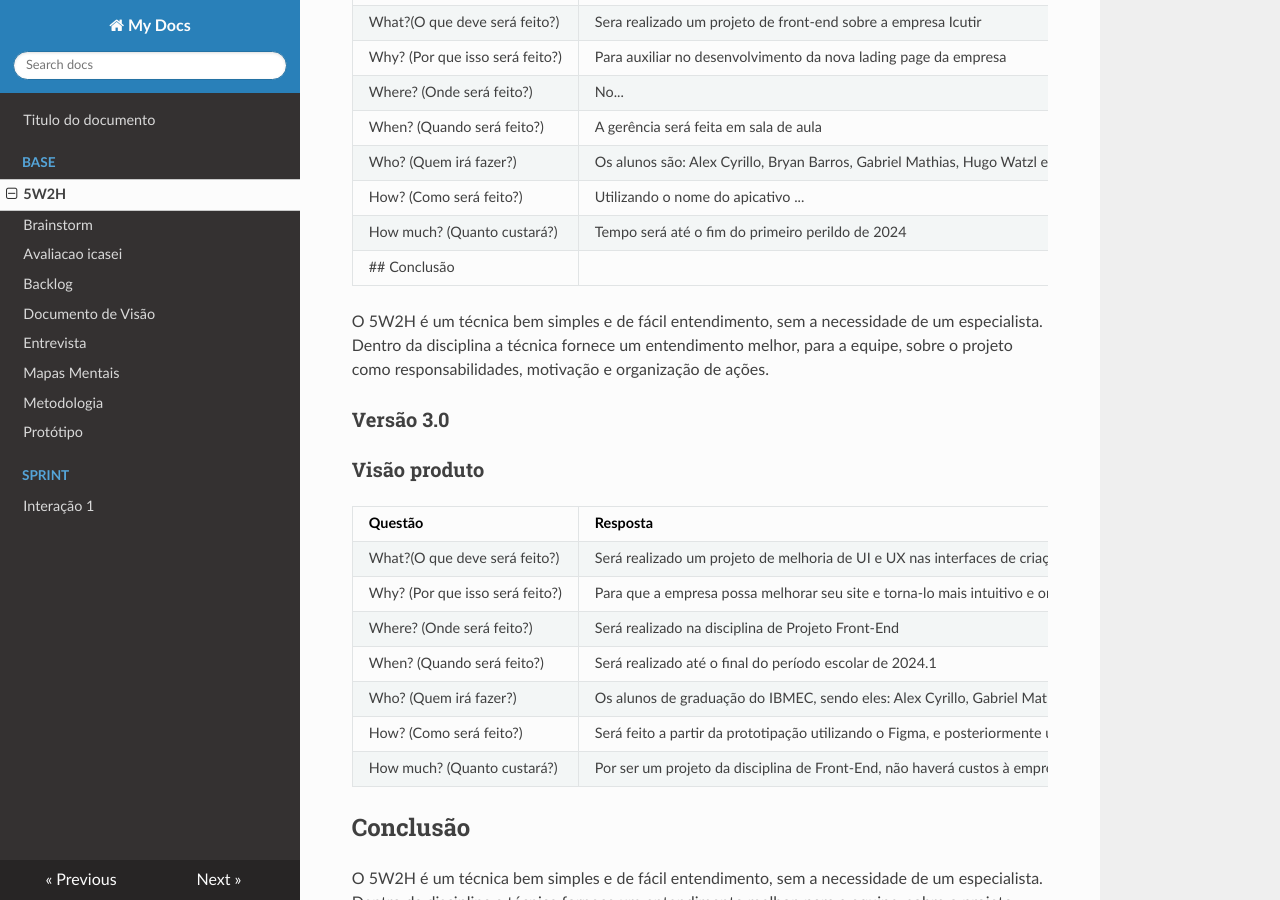
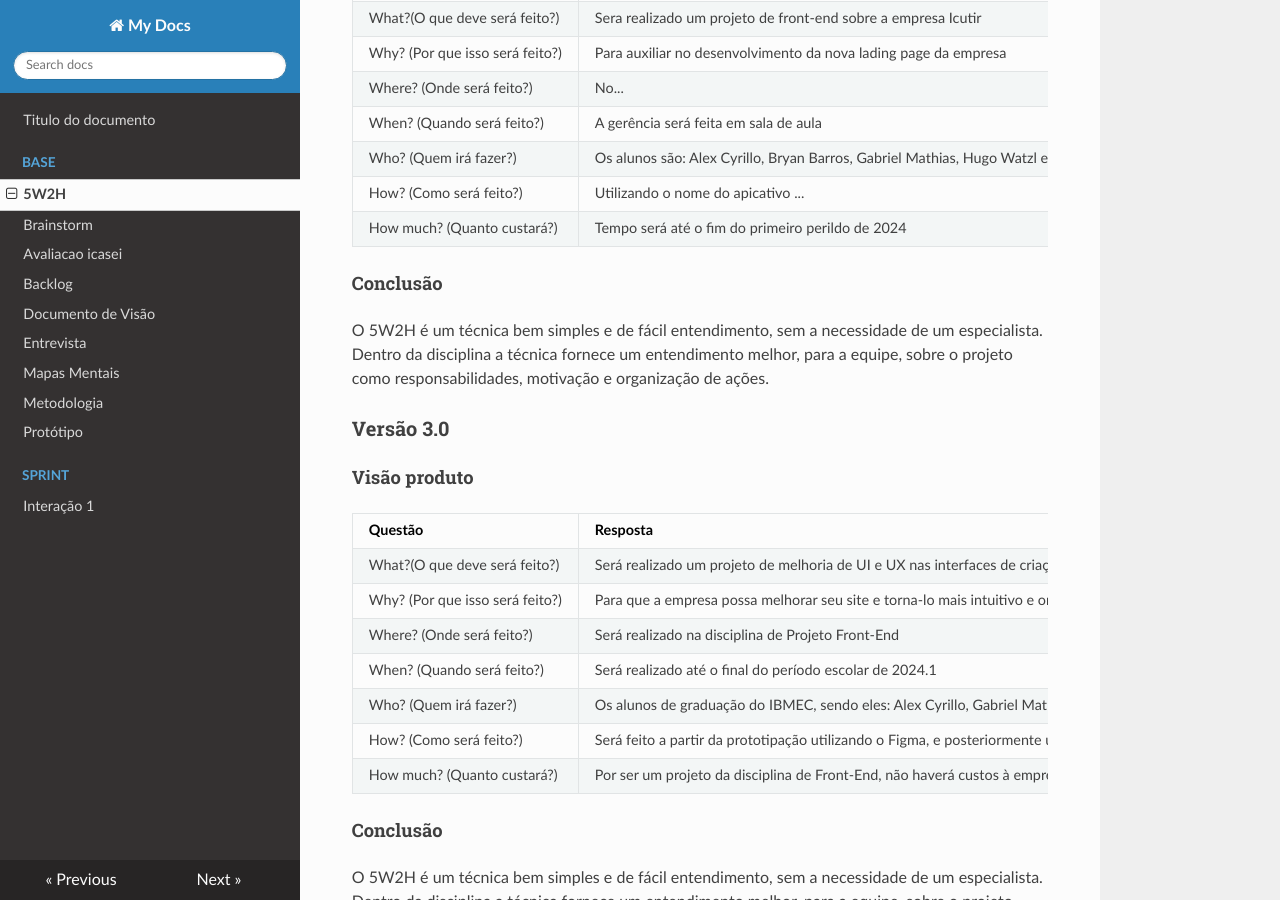
Before and after one commit to alexcyrillo/materias-faculdade, an MkDocs documentation site: the page built from docs/base/5w2h.md, in a window 1280 px wide and 900 px high, scrolled down 1042 px. Built offline with MkDocs 1.6.1, drawn with Linux system fonts in a browser that asks for light colours; nearby versions of some CDN libraries.

Commit message:
Ajuste de preferencia de titulos 5w2h.md

```diff
--- a/docs/base/5w2h.md
+++ b/docs/base/5w2h.md
@@ -20,7 +20,7 @@ title: 5W2H
 
 ### Versão 1.0
 
-### Visão geral
+#### Visão geral
 
 |Questão|Resposta|
 |-------|--------|
@@ -35,7 +35,7 @@ title: 5W2H
 
 ### Versão 2.0
 
-### Visão produto
+#### Visão produto
 
 |Questão|Resposta|
 |-------|--------|
@@ -46,13 +46,14 @@ title: 5W2H
 |Who? (Quem irá fazer?)|Os alunos são: Alex Cyrillo, Bryan Barros, Gabriel Mathias, Hugo Watzl e Pedro Henrique|
 |How? (Como será feito?)|Utilizando o nome do apicativo ...|
 |How much? (Quanto custará?)|Tempo será até o fim do primeiro perildo de 2024|
-## Conclusão
+
+#### Conclusão
 
 O 5W2H é um técnica bem simples e de fácil entendimento, sem a necessidade de um especialista. Dentro da disciplina a técnica fornece um entendimento melhor, para a equipe, sobre o projeto como responsabilidades, motivação e organização de ações.
 
 ### Versão 3.0
 
-### Visão produto
+#### Visão produto
 
 |Questão|Resposta|
 |-------|--------|
@@ -64,7 +65,7 @@ O 5W2H é um técnica bem simples e de fácil entendimento, sem a necessidade de
 |How? (Como será feito?)|Será feito a partir da prototipação utilizando o Figma, e posteriormente utilizando as linguagens pertinentes|
 |How much? (Quanto custará?)|Por ser um projeto da disciplina de Front-End, não haverá custos à empresa|
 
-## Conclusão
+#### Conclusão
 
 O 5W2H é um técnica bem simples e de fácil entendimento, sem a necessidade de um especialista. Dentro da disciplina a técnica fornece um entendimento melhor, para a equipe, sobre o projeto como responsabilidades, motivação e organização de ações.
 
```
